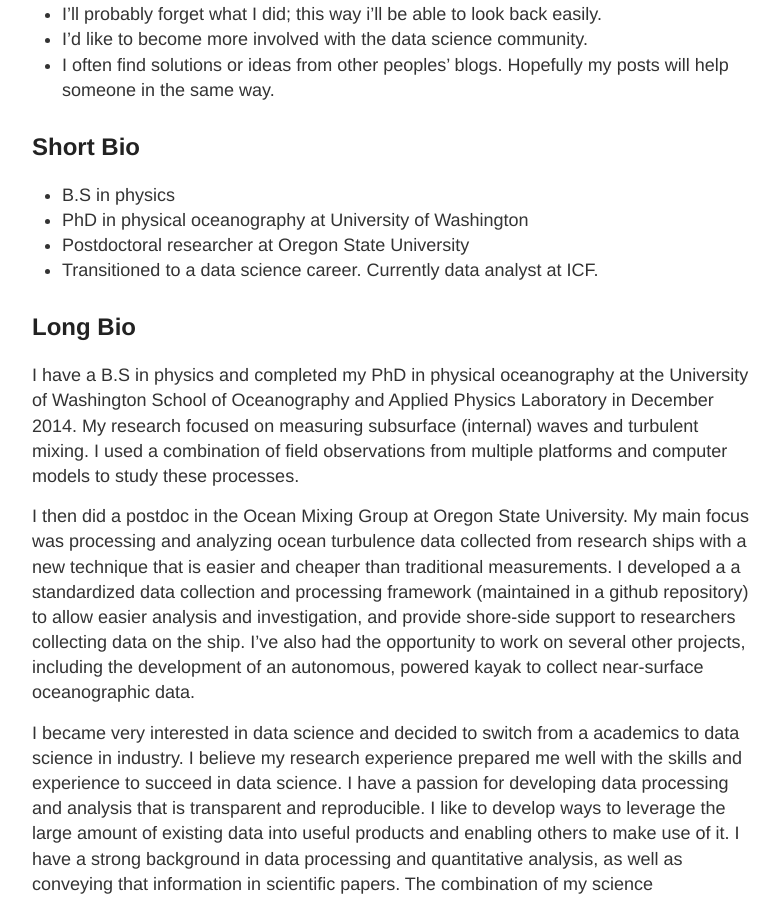
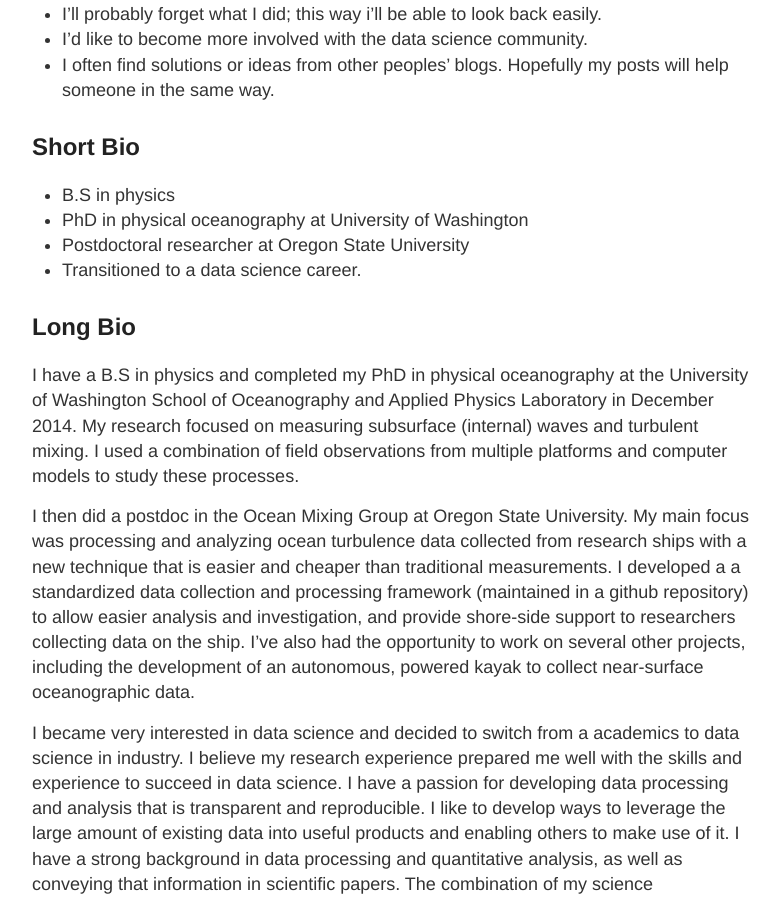
Before and after one commit to andypicke/andypicke.github.io, a Jekyll site: the page built from about.md, in a window 1280 px wide and 900 px high, scrolled down 391 px. Shown: the whole window, without its empty margins (248-1028 px from the left). Built offline with Jekyll 4.4.1, drawn with Linux system fonts in a browser that asks for light colours.

Commit message:
Update about.md

```diff
--- a/about.md
+++ b/about.md
@@ -15,7 +15,7 @@ I decided to start writing this blog about my adventures in data science for a f
 - B.S in physics
 - PhD in physical oceanography at University of Washington
 - Postdoctoral researcher at Oregon State University
-- Transitioned to a data science career. Currently data analyst at ICF.
+- Transitioned to a data science career.
 
 ## Long Bio
 
```
